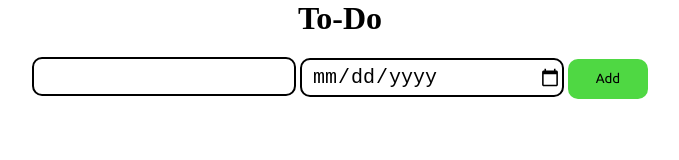
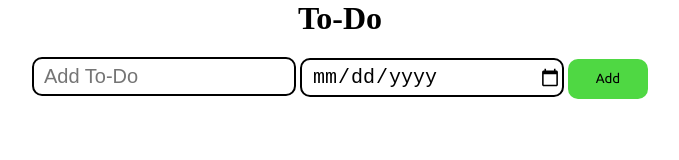
Before and after one commit to Kabilesh-GS/To-Do, a plain HTML site: page index.html in a window 1280 px wide. Shown: the whole page, without its empty margins (300-979 px from the left). Drawn offline with Linux system fonts and the light colour scheme.

Commit message:
Added placeholder

```diff
--- a/index.html
+++ b/index.html
@@ -14,7 +14,7 @@
     <h4 class="error"></h4>
     <div class="container">
       <div class="todoinputs">
-        <input class="todoTasks"/>
+        <input placeholder="Add To-Do" class="todoTasks"/>
         <input type="date" class="todoDate"/>
         <button class="addTodo" onclick="add()">Add</button>
       </div>
```
